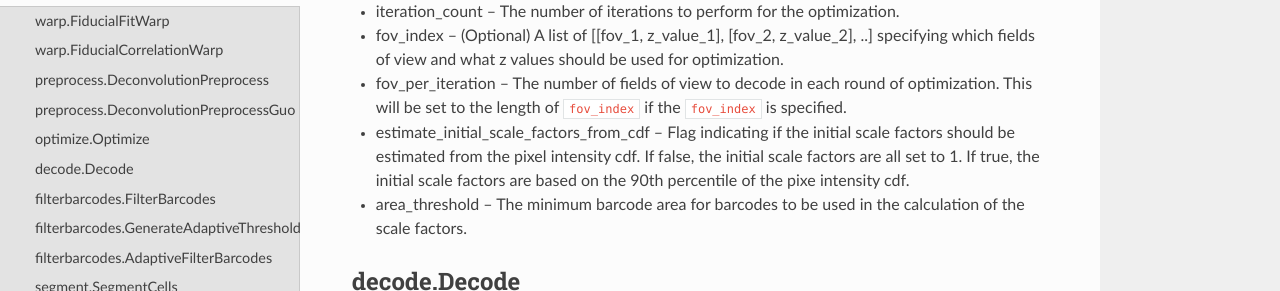
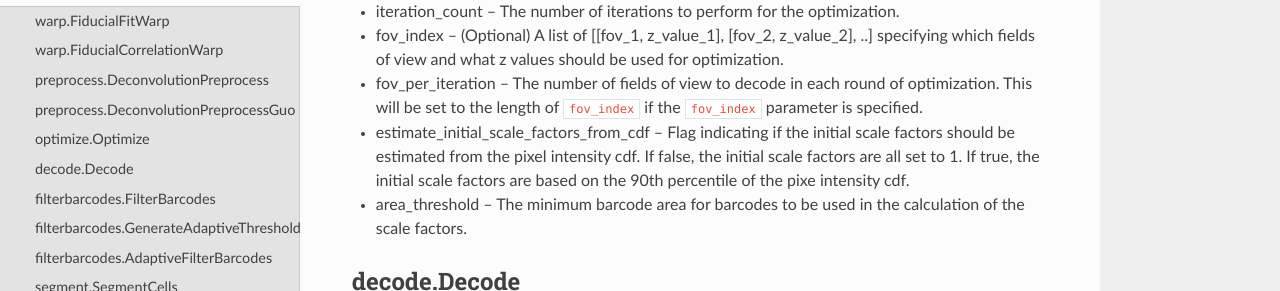
Before and after one commit to emanuega/MERlin, a Sphinx documentation site: the page built from docs/tasks.rst, in a window 1280 px wide and 900 px high, scrolled down 1408 px. Shown: the part 160-451 px from the top of the window. Built offline with Sphinx 7.4.7 and the Read the Docs theme 2.0.0, drawn with Linux system fonts in a browser that asks for light colours; pages that are not in the unit, such as notebooks, are missing from menus.

Commit message:
Text tweak.

```diff
--- a/docs/tasks.rst
+++ b/docs/tasks.rst
@@ -57,7 +57,7 @@ Parameters:
 
 * iteration\_count -- The number of iterations to perform for the optimization.
 * fov\_index -- (Optional) A list of [[fov_1, z_value_1], [fov_2, z_value_2], ..] specifying which fields of view and what z values should be used for optimization.
-* fov\_per\_iteration -- The number of fields of view to decode in each round of optimization. This will be set to the length of ``fov_index`` if the ``fov_index`` is specified.
+* fov\_per\_iteration -- The number of fields of view to decode in each round of optimization. This will be set to the length of ``fov_index`` if the ``fov_index`` parameter is specified.
 * estimate\_initial\_scale\_factors\_from\_cdf -- Flag indicating if the initial scale factors should be estimated from the pixel intensity cdf. If false, the initial scale factors are all set to 1. If true, the initial scale factors are based on the 90th percentile of the pixe intensity cdf.
 * area\_threshold -- The minimum barcode area for barcodes to be used in the calculation of the scale factors.
 
```
